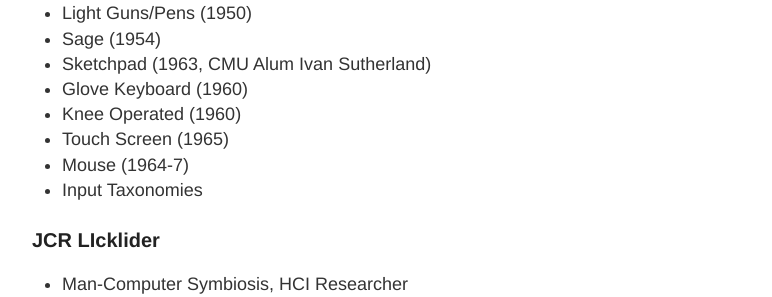
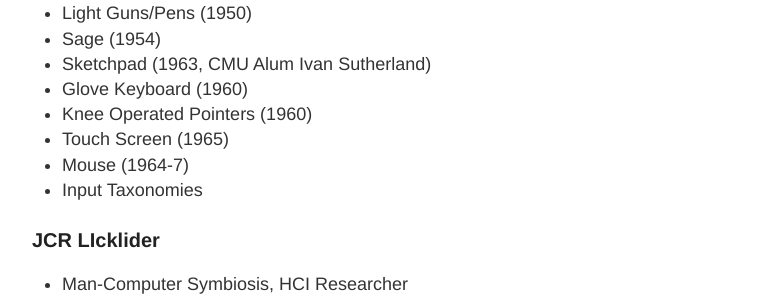
Before and after one commit to RONNCC/ronncc.github, a Jekyll site: the page built from _posts/2016-1-14-the-post-2300.md, in a window 1280 px wide and 900 px high, scrolled down 1587 px. Shown: the part 156-453 px from the top of the window, without its empty margins (248-1020 px from the left). Built offline with Jekyll 4.4.1, drawn with Linux system fonts in a browser that asks for light colours; comment, search, counter and statistics services are not loaded.

Commit message:
Published with https://stackedit.io/

```diff
--- a/_posts/2016-1-14-the-post-2300.md
+++ b/_posts/2016-1-14-the-post-2300.md
@@ -65,7 +65,7 @@
 - Sage (1954)
 - Sketchpad (1963, CMU Alum Ivan Sutherland)
 - Glove Keyboard (1960)
-- Knee Operated (1960)
+- Knee Operated Pointers (1960)
 - Touch Screen (1965)
 - Mouse (1964-7)
 - Input Taxonomies
```
